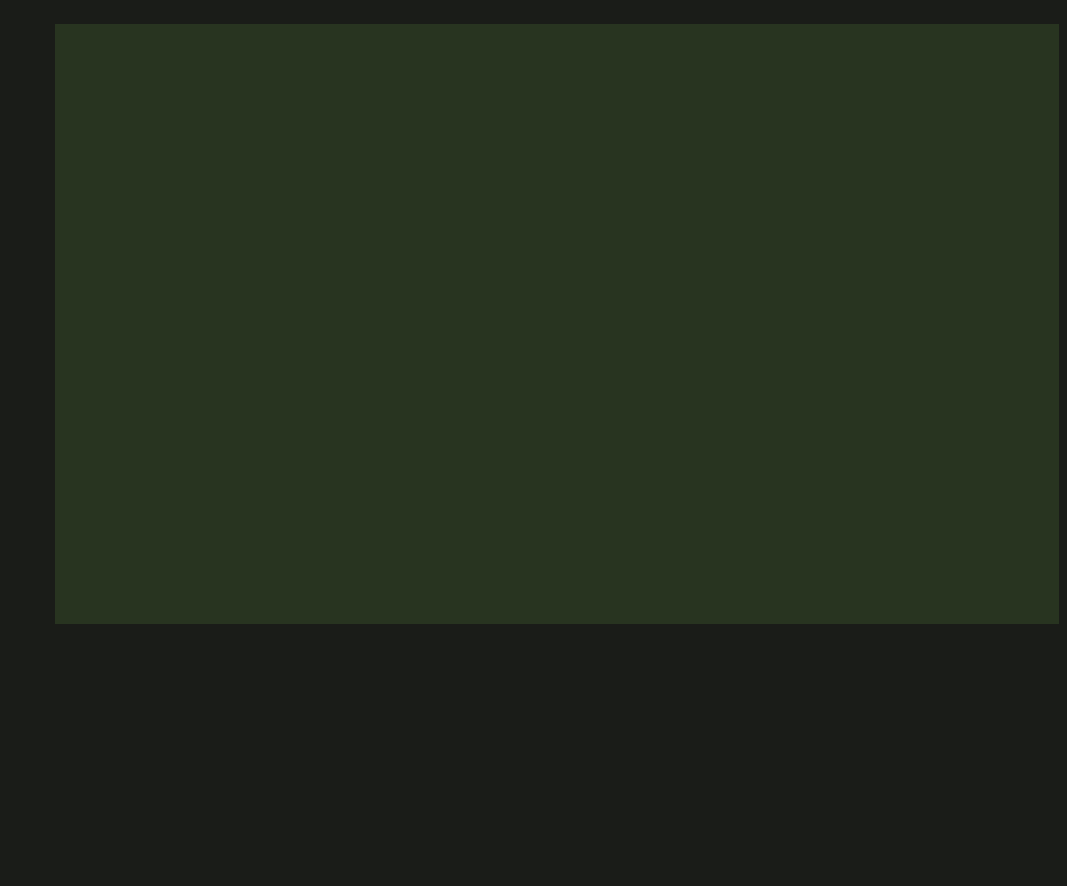
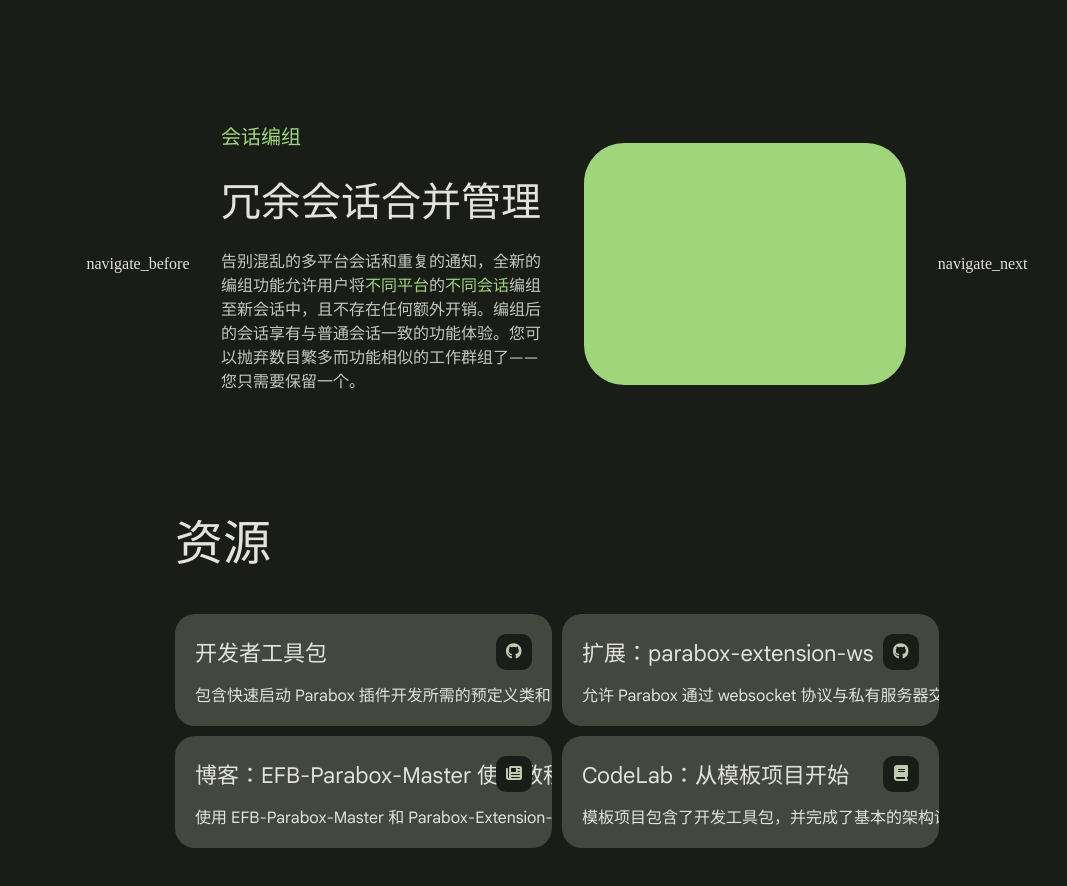
Before and after one commit to Parabox-App/parabox-web-angular, an Angular app: page / in a window 1280 px wide. Shown: the part 840-1726 px from the top of the page, without its empty margins (213-1280 px from the left). Before the commit the page ends 1472 px from the top, so only its background shows below. Built offline with nearby package versions, Linux system fonts and the light colour scheme.

Commit message:
resources block

```diff
--- a/src/app/app.component.html
+++ b/src/app/app.component.html
@@ -6,7 +6,7 @@
     </md-standard-icon-button>
     <span class="toolbar-title text-primary">Parabox</span>
     <div class="version-tag">
-      <span class="version-tag-text">1.0.1</span>
+      <span class="version-tag-text">1.1.0</span>
     </div>
     <div class="spacer"></div>
     <a href="https://github.com/Parabox-App/Parabox" target="_blank">
@@ -19,8 +19,9 @@
 <mat-drawer-container class="container" autosize>
   <mat-drawer #drawer class="sidenav" [mode]="navMode" [opened]="defaultNavOpened">
     <div class="nav-container">
+      <div style="height: 74px;"></div>
       <a href="#">
-        <div class="nav-item" >
+        <div class="nav-item">
           <span class="nav-item-text">主页</span>
         </div>
       </a>
@@ -54,14 +55,110 @@
         </div>
       </div>
       <div class="subject-image-container">
-          <img src="./assets/tablet.png" alt="tablet" id="tablet"/>
-          <img src="./assets/foldable.png" alt="foldable" id="foldable"/>
-          <img src="./assets/phone.png" alt="phone" id="phone"/>
+        <img src="./assets/tablet.png" alt="tablet" id="tablet"/>
+        <img src="./assets/foldable.png" alt="foldable" id="foldable"/>
+        <img src="./assets/phone.png" alt="phone" id="phone"/>
       </div>
     </div>
+    <!--    <div class="title text-primary">-->
+    <!--      <span>特性</span>-->
+    <!--    </div>-->
     <div class="feature">
+      <div class="feature-spacer"></div>
+      <md-standard-icon-button class="dark">
+        <md-icon class="icon">navigate_before</md-icon>
+      </md-standard-icon-button>
+      <div class="feature-spacer"></div>
+      <div class="feature-main">
+        <div class="feature-text">
+          <div class="feature-subtitle">
+          <span>
+            会话编组
+          </span>
+          </div>
+          <div class="feature-title">
+          <span class="text-primary">
+            冗余会话合并管理
+          </span>
+          </div>
+          <div class="feature-content">
+            <p>
+              告别混乱的多平台会话和重复的通知，全新的编组功能允许用户将<span
+              style="color: #9FD67C">不同平台</span>的<span style="color:#9FD67C">不同会话</span>编组至新会话中，且不存在任何额外开销。编组后的会话享有与普通会话一致的功能体验。您可以抛弃数目繁多而功能相似的工作群组了——您只需要保留一个。
+            </p>
+          </div>
+        </div>
+        <div class="feature-image">
+          <img src="">
+        </div>
+      </div>
 
+      <div class="feature-spacer"></div>
+      <md-standard-icon-button class="dark">
+        <md-icon class="icon">navigate_next</md-icon>
+      </md-standard-icon-button>
+      <div class="feature-spacer"></div>
     </div>
+    <div class="title text-primary">
+      <span>资源</span>
+    </div>
+    <div class="resources">
+      <mat-grid-list [cols]="columnNum" gutterSize="10px" rowHeight="112px">
+        <mat-grid-tile>
+          <div class="resource-card">
+            <div class="resource-card-icon">
+              <fa-icon class="icon" [icon]="faGithub"></fa-icon>
+            </div>
+            <div class="resource-card-title text-primary">
+              <span>开发者工具包</span>
+            </div>
+            <div class="resource-card-content text-primary">
+              <span>包含快速启动 Parabox 插件开发所需的预定义类和实用程序的开发工具包。</span>
+            </div>
+          </div>
+        </mat-grid-tile>
+        <mat-grid-tile>
+          <div class="resource-card">
+            <div class="resource-card-icon">
+              <fa-icon class="icon" [icon]="faGithub"></fa-icon>
+            </div>
+            <div class="resource-card-title text-primary">
+              <span>扩展：parabox-extension-ws</span>
+            </div>
+            <div class="resource-card-content text-primary">
+              <span>允许 Parabox 通过 websocket 协议与私有服务器交换数据。</span>
+            </div>
+          </div>
+        </mat-grid-tile>
+        <mat-grid-tile>
+          <div class="resource-card">
+            <div class="resource-card-icon">
+              <fa-icon class="icon" [icon]="faNewspaper"></fa-icon>
+            </div>
+            <div class="resource-card-title text-primary">
+              <span>博客：EFB-Parabox-Master 使用教程</span>
+            </div>
+            <div class="resource-card-content text-primary">
+              <span>使用 EFB-Parabox-Master 和 Parabox-Extension-WS 将 Parabox 对接 EFB 的教程。</span>
+            </div>
+          </div>
+        </mat-grid-tile>
+        <mat-grid-tile>
+          <div class="resource-card">
+            <div class="resource-card-icon">
+              <fa-icon class="icon" [icon]="faBook"></fa-icon>
+            </div>
+            <div class="resource-card-title text-primary">
+              <span>CodeLab：从模板项目开始</span>
+            </div>
+            <div class="resource-card-content text-primary">
+              <span>模板项目包含了开发工具包，并完成了基本的架构设置。你可以从中快速开始开发你的扩展。</span>
+            </div>
+          </div>
+        </mat-grid-tile>
+      </mat-grid-list>
+    </div>
+    <div class="download"></div>
     <md-fab-extended label="获取" icon="download" class="fab dark"></md-fab-extended>
   </div>
 </mat-drawer-container>
--- a/src/app/app.component.scss
+++ b/src/app/app.component.scss
@@ -4,6 +4,8 @@
 $onSecondary: #283420;
 $surface: #1A1C18;
 $onSurface: #E3E3DC;
+$surfaceVariant: #43483E;
+$onSurfaceVariant: #C4C8BB;
 $primaryContainer: #235105;
 $onPrimaryContainer: #BAF395;
 $secondaryContainer: #3E4A35;
@@ -44,7 +46,7 @@
 .fab{
   position: fixed;
   bottom: 50px;
-  right: 50px;
+  right: 100px;
 }
 
 .toolbar{
@@ -80,6 +82,7 @@
 
 .text-primary{
   color: $onSurface;
+  font-family: "Google Sans Text", "Microsoft YaHei", serif;
 }
 
 .toolbar-title {
@@ -108,6 +111,7 @@
   position: fixed;
   left: 0;
   top: 0;
+  height: 100vh;
 }
 
 .nav-container {
@@ -115,7 +119,7 @@
   flex-direction: column;
   align-items: center;
   background-color: $surface;
-  padding-top: 74px;
+  height: 100%;
 }
 
 .nav-item {
@@ -188,7 +192,7 @@
   background-color: $primary;
   color: $onPrimary;
   margin: 0 20px 0 0 ;
-  transition: border-radius .2s;
+  transition: all .2s;
 }
 
 .button-outlined {
@@ -202,7 +206,7 @@
   font-size: 18px;
   color: $primary;
   border: 1px solid $primary;
-  transition: border-radius .2s;
+  transition: all .2s;
 }
 
 .button-filled:active{
@@ -260,15 +264,141 @@
 .feature {
   display: flex;
   flex-direction: row;
+  align-items: center;
   width: 100%;
-  height: 600px;
-  background-color: #283420;
+  height: 480px;
+  //border: 1px solid #283420;
+}
+
+.title{
+  margin: 0 0 0 120px;
+  font-size: 48px;
+  font-weight: normal;
+  font-family: "Google Sans Display", "Microsoft YaHei", serif;
+}
+
+.feature-main{
+  flex: 1 1 auto;
+  display: flex;
+  flex-direction: row;
+  justify-content: space-between;
+  align-items: center;
+}
+
+.feature-text{
+  width: 47%;
+}
+
+.feature-subtitle {
+  width: 100%;
+  font-size: 20px;
+  color: $primary;
+  font-family: "Google Sans Text", "Microsoft YaHei", serif;
+  margin: 0 0 20px 0;
+}
+
+.feature-title {
+  width: 100%;
+  font-size: 40px;
+  margin: 0 0 20px 0;
+}
+
+.feature-content{
+  width: 100%;
+  color: $onSurfaceVariant;
+  font-family: "Google Sans Text", "Microsoft YaHei", serif;
+  font-size: 16px;
+}
+
+.feature-spacer {
+  width: 80px;
+}
+
+.feature-image {
+  width: 47%;
+  aspect-ratio: 4/3;
+  border-radius: 40px;
+  background-color: $primary;
+}
+
+.resources {
+  margin: 40px 120px;
+}
+
+.resource-card {
+  width: 100%;
+  height: 100%;
+  display: flex;
+  flex-direction: column;
+  justify-content: center;
+  align-items: flex-start;
+  position: relative;
+  border-radius: 20px;
+  background-color: $surfaceVariant;
+  transition: all .2s;
+}
+
+.resource-card:hover{
+  background-color: $secondaryContainer;
+}
+
+.resource-card:active{
+  border-radius: 56px;
+}
+
+.resource-card-icon {
+  position: absolute;
+  right: 20px;
+  top: 20px;
+  width: 36px;
+  height: 36px;
+  border-radius: 10px;
+  display: flex;
+  justify-content: center;
+  align-items: center;
+  background-color: $surface;
+  transition: all .2s;
+}
+
+.resource-card-icon fa-icon{
+  color: $secondary;
+  transition: all .2s;
+}
+
+.resource-card:hover .resource-card-icon{
+  background-color: $primary;
+}
+
+.resource-card:hover .resource-card-icon fa-icon{
+  color: $secondaryContainer;
+}
+
+.resource-card-title{
+  font-size: 22px;
+  overflow:hidden;
+  text-overflow:ellipsis;
+  white-space:nowrap;
+  margin: 0 20px 15px 20px;
+}
+
+.resource-card-content{
+  font-size: 16px;
+  overflow:hidden;
+  text-overflow:ellipsis;
+  white-space:nowrap;
+  margin: 0 20px;
 }
 
 /* Responsive Styles */
 @media screen and (max-width: 768px) {
+  .fab{
+    position: fixed;
+    bottom: 50px;
+    right: 50px;
+  }
   .subject {
     flex-direction: column;
+    height: 1000px;
   }
   .subject-text-container {
     width: 100%;
@@ -280,17 +410,39 @@
   .subject-image-container {
     width: 100%;
   }
+  .feature {
+    height: 800px;
+  }
+  .feature-main{
+    flex-direction: column;
+  }
+  .feature-text {
+    width: 100%;
+    margin-bottom: 20px;
+  }
+  .feature-image {
+    width: 100%;
+  }
+  .feature-spacer {
+    width: 40px;
+  }
+  .title {
+    margin: 0 0 0 80px;
+  }
+  .resources {
+    margin: 40px 80px;
+  }
 }
 
 @media screen and (max-width: 575px) {
-  .subject {
-    flex-direction: column;
+  .feature-spacer {
+    width: 20px;
   }
-  .subject-text-container {
-    width: 100%;
-    padding: 0 20px;
+  .title {
+    margin: 0 0 0 40px;
+    font-size: 40px;
   }
-  .subject-image-container {
-    width: 100%;
+  .resources {
+    margin: 40px 40px;
   }
 }
--- a/src/app/app.component.ts
+++ b/src/app/app.component.ts
@@ -12,8 +12,10 @@
 import '@material/web/list/list.js';
 import '@material/web/list/list-item.js';
 import '@material/web/ripple/ripple.js';
+import '@material/web/list/list-divider.js';
 
 import { faGithub } from '@fortawesome/free-brands-svg-icons';
+import { faBook, faNewspaper } from '@fortawesome/free-solid-svg-icons';
 import { BreakpointObserver, BreakpointState } from '@angular/cdk/layout';
 import {MatDrawerMode} from "@angular/material/sidenav";
 import {fromEvent} from "rxjs";
@@ -40,6 +42,15 @@
         this.defaultNavOpened = true
       }
     });
+    this.breakpointObserver.observe([
+      "(max-width: 768px)"
+    ]).subscribe((result: BreakpointState) => {
+      if (result.matches) {
+        this.columnNum = 1
+      } else {
+        this.columnNum = 2
+      }
+    });
     document.addEventListener('scroll', () => {
       this.pageScrolled = window.pageYOffset != 0
     })
@@ -47,10 +58,14 @@
 
   title = 'parabox-web-angular';
   faGithub = faGithub
+  faBook = faBook
+  faNewspaper = faNewspaper
 
   navMode: MatDrawerMode = "push"
   defaultNavOpened = true
   pageScrolled = false
+
+  columnNum = 2
 
 
   testClick(){
--- a/src/app/app.module.ts
+++ b/src/app/app.module.ts
@@ -10,6 +10,7 @@
 import { MatRippleModule } from "@angular/material/core";
 import { FontAwesomeModule } from '@fortawesome/angular-fontawesome';
 import { HoverClassDirective } from './hover-class.directive';
+import {MatGridListModule} from "@angular/material/grid-list";
 
 
 @NgModule({
@@ -24,7 +25,8 @@
     MatSidenavModule,
     BrowserAnimationsModule,
     MatRippleModule,
-    FontAwesomeModule
+    FontAwesomeModule,
+    MatGridListModule
   ],
   providers: [],
   bootstrap: [AppComponent],
```
